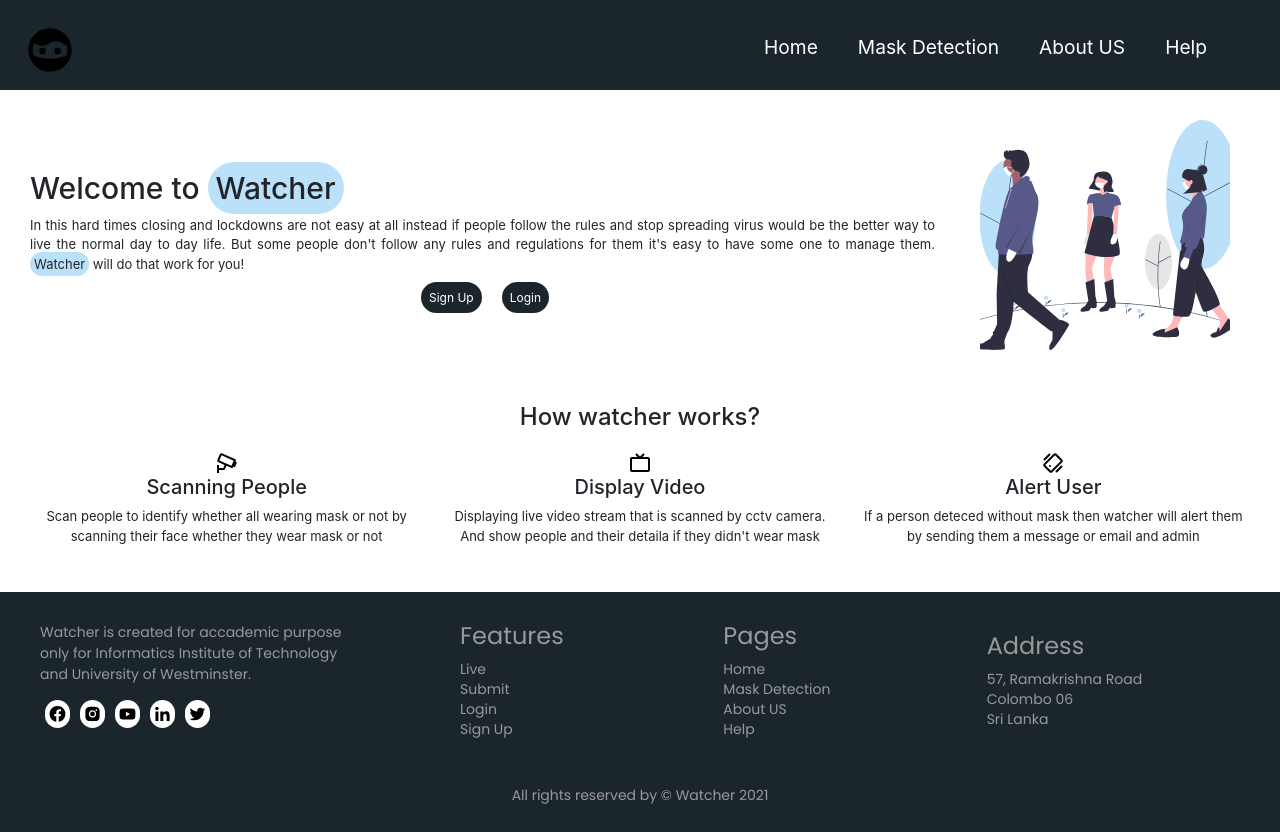
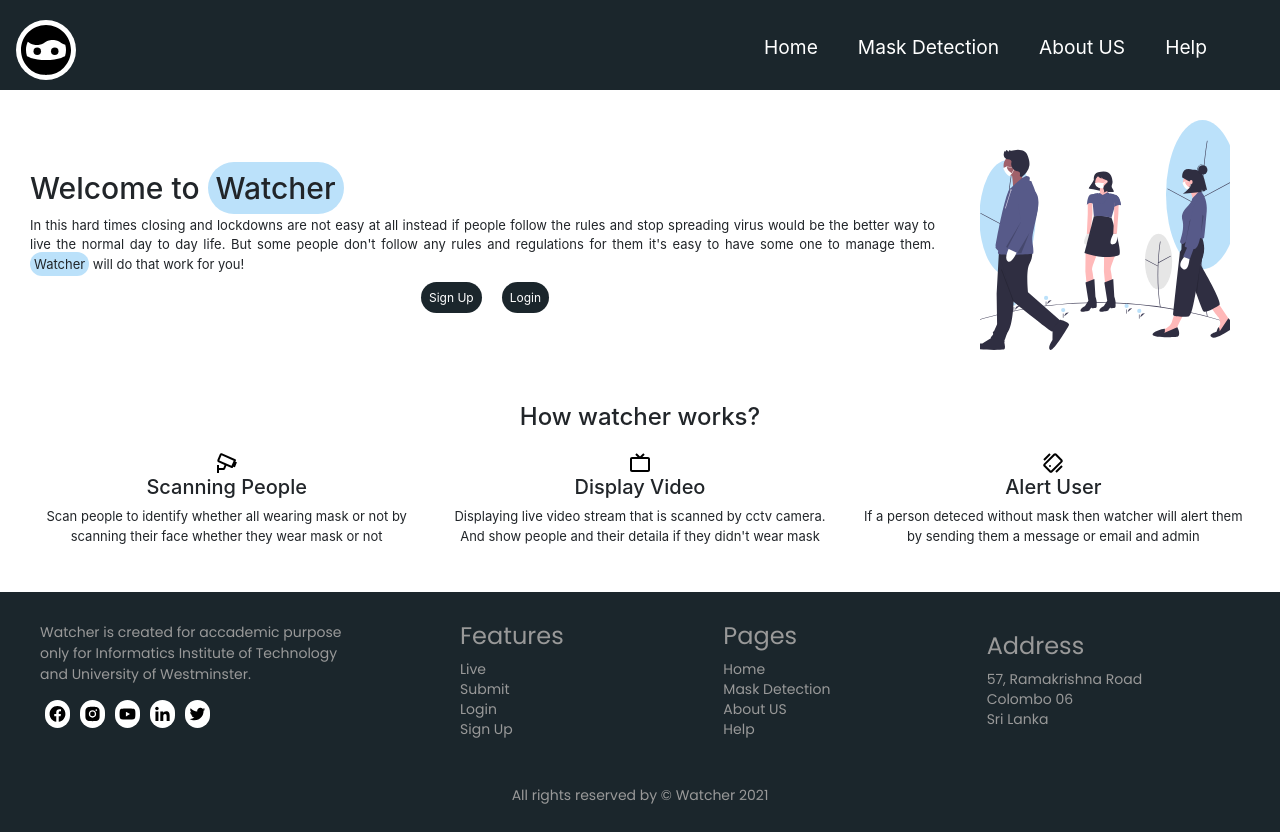
Before and after one commit to Software-Development-Group-Project/Watcher, a React (Create React App) app in the folder sdgp_project/: page / in a window 1280 px wide. Built offline with nearby package versions, Linux system fonts and the light colour scheme.

Commit message:
Logo color changed

```diff
--- a/sdgp_project/src/CSS/navbar.css
+++ b/sdgp_project/src/CSS/navbar.css
@@ -9,12 +9,12 @@
 
   .navbar-logo {
     border-radius: 90px;
-    color: rgb(253, 249, 249);
+    background-color: #fff;
     height: 60px;
     width: 60px;
     cursor: pointer;
     display: inline-block;
-    padding-left: 8px;
+
   }
 
   .nav-menu {
```
